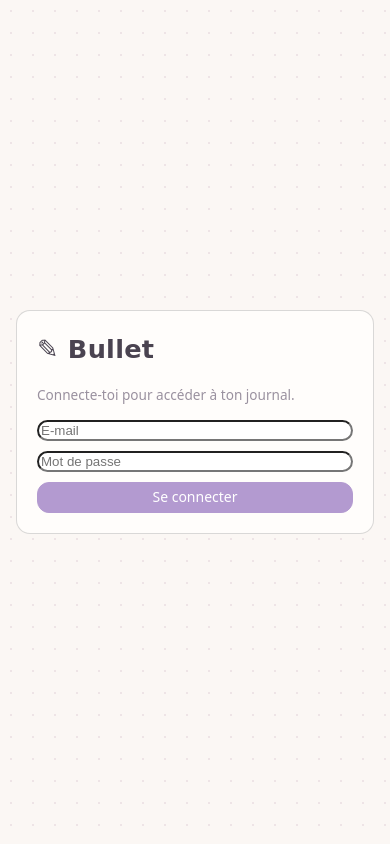
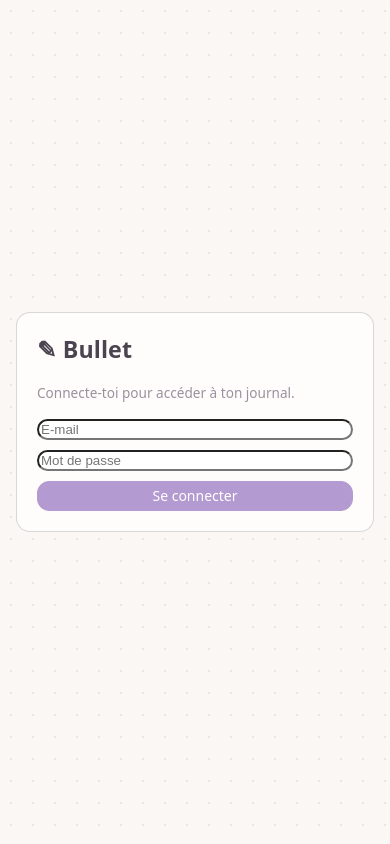
Before and after one commit to Rebbe33/bullet, a Next.js app: page /annee in a window 390 px wide. Built offline with nearby package versions, Linux system fonts and the light colour scheme; no server answers.

Commit message:
Update font styles and add dark mode support
Adjusted font properties for headers and brand elements in pastel theme. Added media query for dark mode adjustments.

```diff
--- a/src/app/globals.css
+++ b/src/app/globals.css
@@ -1948,19 +1948,26 @@ mark {
   box-shadow: 0 2px 10px rgba(120, 90, 120, 0.07);
 }
 
-/* titres manuscrits */
+/* titres : même police que le reste, un peu plus affirmés */
 :root[data-theme='pastel'] h1,
 :root[data-theme='pastel'] .brand,
 :root[data-theme='pastel'] .card-block h2 {
-  font-family: 'Bradley Hand', 'Segoe Print', 'Chalkboard SE', 'Comic Sans MS', 'Marker Felt', cursive;
-  font-weight: 700;
-  letter-spacing: 0.01em;
+  font-weight: 650;
+  letter-spacing: 0.005em;
 }
 
 :root[data-theme='pastel'] h1 {
-  font-size: 1.6rem;
+  font-size: 1.45rem;
 }
 
 :root[data-theme='pastel'] .brand {
-  font-size: 1.25rem;
-}
+  font-size: 1.1rem;
+}
+
+/* mode sombre + thème pastel : fond du menu actif et des pastilles adapté à la couleur du mois
+   (sinon texte clair sur fond clair = gros carré blanc) */
+@media (prefers-color-scheme: dark) {
+  :root[data-theme='pastel'][data-month] {
+    --accent-soft: color-mix(in srgb, var(--accent) 26%, #2a2730);
+  }
+}
```
